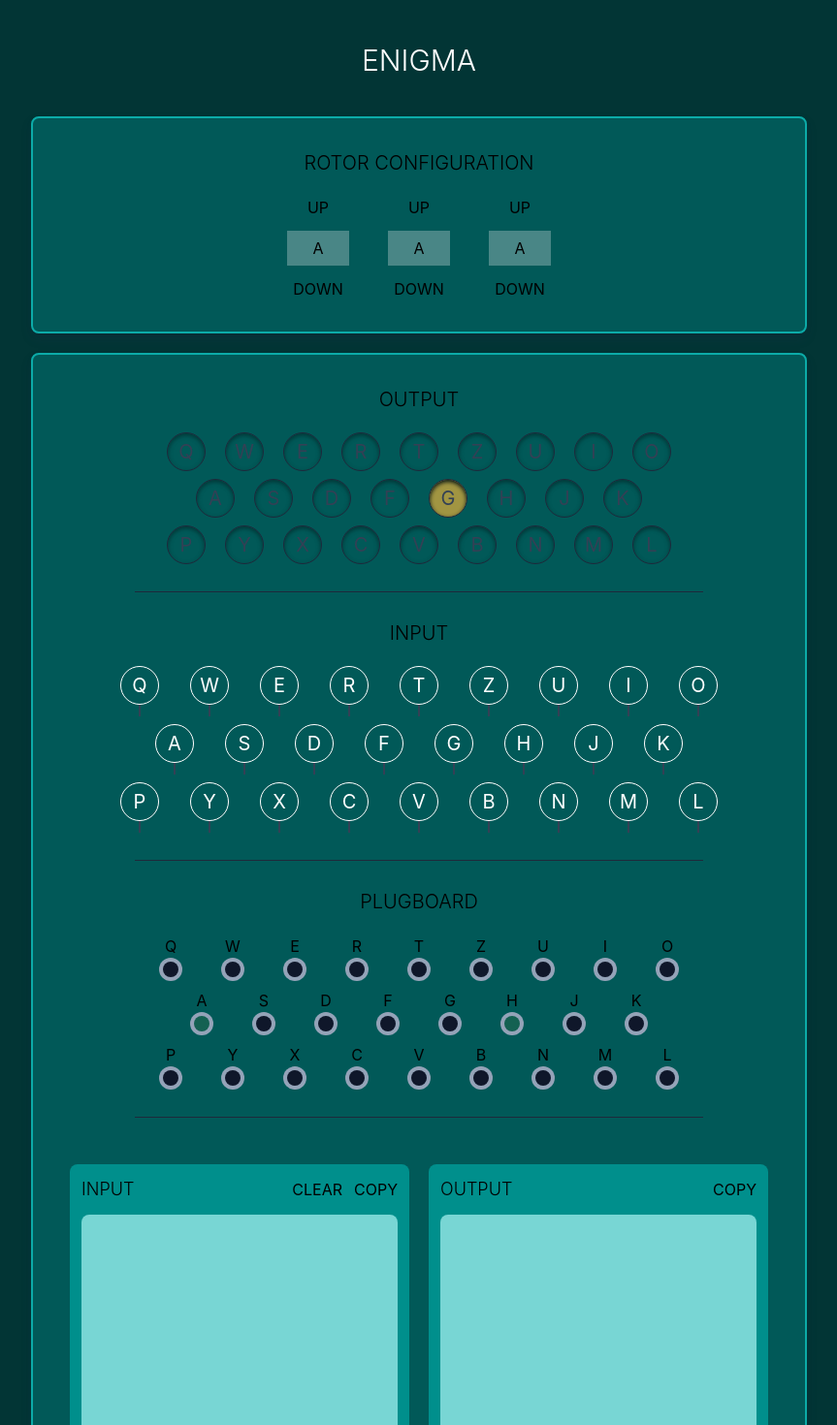
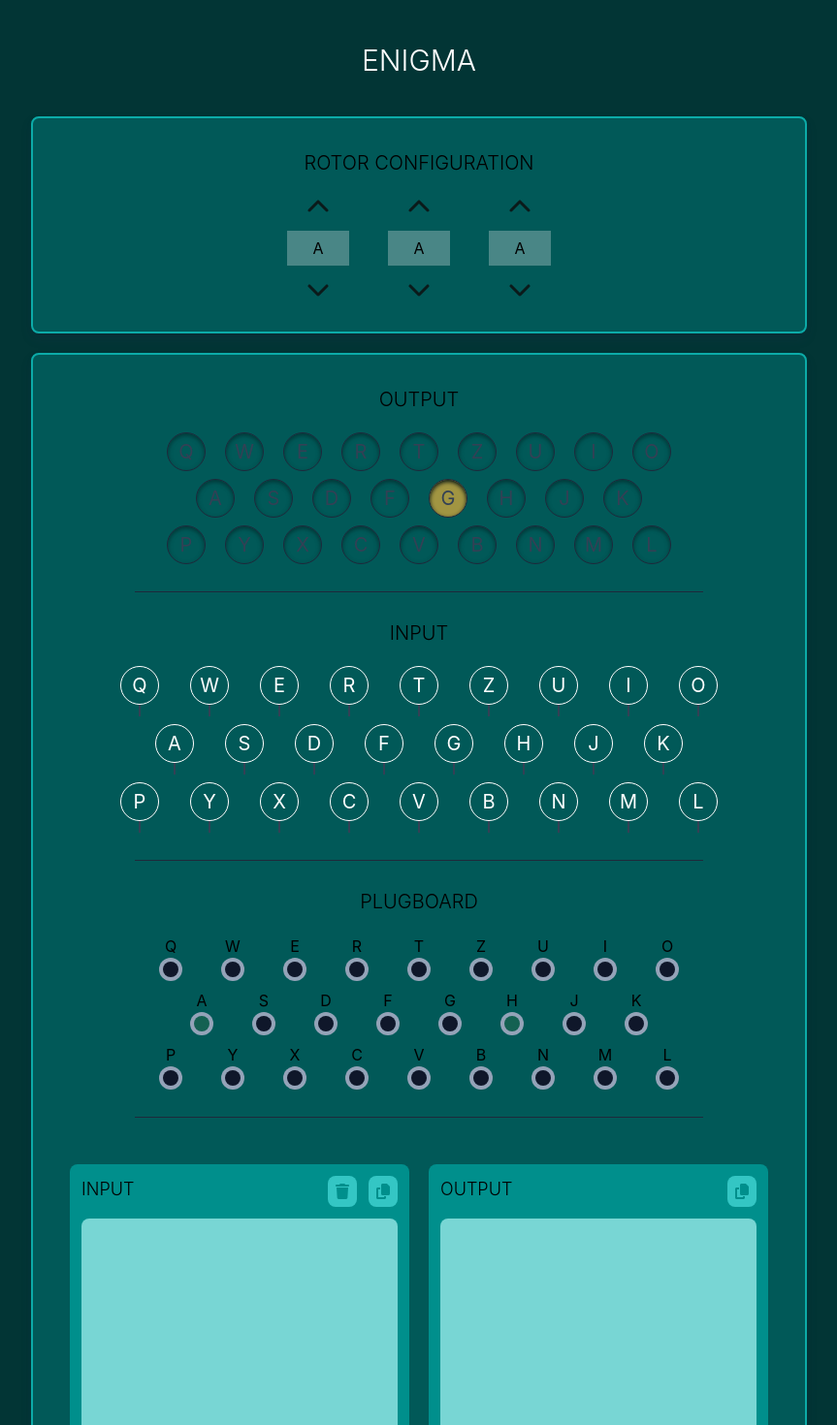
Before and after one commit to kecioch/enigma, a React (Create React App) app: page / in a window 1280 px wide. Shown: the top 1470 px of the page at 97% size, without its empty margins (208-1071 px from the left). Built offline with nearby package versions, Linux system fonts and the light colour scheme; the HTML template or start-up script is replaced by a standard one.

Commit message:
Added icons & implemented ActionButtons for notes

```diff
--- a/package.json
+++ b/package.json
@@ -3,6 +3,9 @@
   "version": "0.1.0",
   "private": true,
   "dependencies": {
+    "@fortawesome/fontawesome-svg-core": "^6.6.0",
+    "@fortawesome/free-solid-svg-icons": "^6.6.0",
+    "@fortawesome/react-fontawesome": "^0.2.2",
     "@testing-library/jest-dom": "^5.17.0",
     "@testing-library/react": "^13.4.0",
     "@testing-library/user-event": "^13.5.0",
--- /dev/null
+++ b/src/components/Notes/ActionButton.tsx
@@ -0,0 +1,43 @@
+import React, { useState } from "react";
+import { FontAwesomeIcon } from "@fortawesome/react-fontawesome";
+import { IconProp } from "@fortawesome/fontawesome-svg-core";
+
+interface Props {
+  icon: IconProp;
+  title: string;
+  actionText: string;
+  onClick: () => void;
+  className?: string;
+}
+
+const ActionButton = ({
+  icon,
+  title,
+  actionText,
+  onClick,
+  className,
+}: Props) => {
+  const [clicked, setClicked] = useState(false);
+
+  const handleClick = () => {
+    if (clicked) return;
+    setClicked(true);
+    onClick();
+    setTimeout(() => setClicked(false), 1500);
+  };
+
+  return (
+    <button
+      className={`bg-[#34c6c4] text-[#008F8C] rounded-lg h-8 py-1 px-2 uppercase font-light flex justify-center items-center active:bg-[#1f4f4e] ${className}`}
+      title={title}
+      onClick={handleClick}
+    >
+      <FontAwesomeIcon icon={icon} />
+      <p className={`transition-all ${clicked ? "ml-2" : "w-0"}`}>
+        {clicked && actionText}
+      </p>
+    </button>
+  );
+};
+
+export default ActionButton;
--- a/src/components/Notes/NoteField.tsx
+++ b/src/components/Notes/NoteField.tsx
@@ -1,4 +1,6 @@
 import React from "react";
+import { faCopy, faTrash } from "@fortawesome/free-solid-svg-icons";
+import ActionButton from "./ActionButton";
 
 type Mode = "USER_INPUT" | "OUTPUT";
 
@@ -9,14 +11,34 @@ interface Props {
 const NoteField = ({ mode }: Props) => {
   const isUserInput = mode === "USER_INPUT";
 
+  const handleClear = () => {
+    console.log("CLEAR!");
+  };
+
+  const handleCopy = () => {
+    console.log("HANDLE COPY");
+  };
+
   return (
     <div className="bg-[#008F8C] p-3 rounded-lg flex-1">
       <div className="flex gap-3">
         <p className="flex-1 uppercase font-light text-lg">
           {isUserInput ? "Input" : "Output"}
         </p>
-        {isUserInput && <button>CLEAR</button>}
-        <button>COPY</button>
+        {isUserInput && (
+          <ActionButton
+            title="Clear text"
+            actionText="Cleared!"
+            icon={faTrash}
+            onClick={handleClear}
+          />
+        )}
+        <ActionButton
+          title="Copy to clipboard"
+          actionText="Copied!"
+          icon={faCopy}
+          onClick={handleCopy}
+        />
       </div>
       <textarea
         className="w-full mt-3 rounded-lg resize-none p-2 bg-[#78d6d4] h-[15em] sm:h-[20em]"
--- a/src/components/Plugboard/Plugboard.tsx
+++ b/src/components/Plugboard/Plugboard.tsx
@@ -21,7 +21,6 @@ const COLORS = [
 
 const Plugboard = ({ className }: Props) => {
   const color = COLORS[Math.floor(Math.random() * COLORS.length)];
-  console.log(color);
 
   const plugRows = KEY_LAYOUT.map((row, i) => (
     <div key={i} className="flex flex-row justify-center gap-4 sm:gap-10">
--- a/src/components/Rotors/Rotor.tsx
+++ b/src/components/Rotors/Rotor.tsx
@@ -1,5 +1,7 @@
 import React, { useState } from "react";
 import { ALPHABET } from "../../services/enigma/constants";
+import { FontAwesomeIcon } from "@fortawesome/react-fontawesome";
+import { faChevronDown, faChevronUp } from "@fortawesome/free-solid-svg-icons";
 
 const Rotor = () => {
   const [position, setPosition] = useState(0);
@@ -12,14 +14,24 @@ const Rotor = () => {
 
   return (
     <div className="flex flex-col gap-3 w-16 justify-center items-center">
-      <button onClick={handleUp}>UP</button>
+      <button
+        onClick={handleUp}
+        className="flex justify-center items-center text-[#0b1a1a] active:text-[#1f3f3f]"
+      >
+        <FontAwesomeIcon icon={faChevronUp} className="w-6 h-6" />
+      </button>
       <input
         type="text"
         value={ALPHABET[position]}
         className="text-center h-9 w-16"
         disabled
       />
-      <button onClick={handleDown}>DOWN</button>
+      <button
+        onClick={handleDown}
+        className="flex justify-center items-center text-[#0b1a1a] active:text-[#1f3f3f]"
+      >
+        <FontAwesomeIcon icon={faChevronDown} className="w-6 h-6" />
+      </button>
     </div>
   );
 };
```
Also changed, not shown: 1 other file (tests, documents, lock files or other folders).
